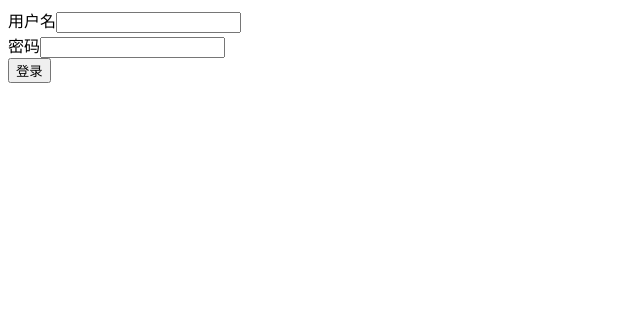
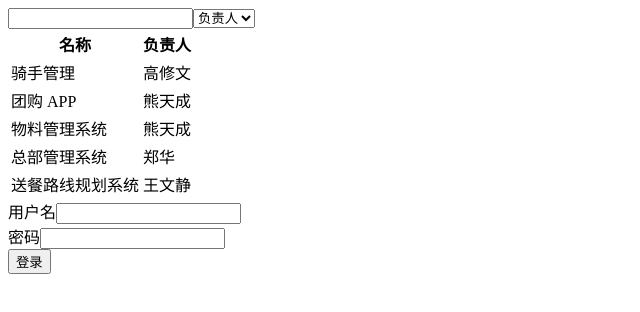
Before and after one commit to suqingyao/jira, a React (Vite) app: page / in a window 1280 px wide. Shown: the top 312 px of the page, without its empty margins (0-640 px from the left). Built offline with nearby package versions, Linux system fonts and the light colour scheme; data requests are answered from the project's data file.

Commit message:
chore: remove jira tool

```diff
--- a/package.json
+++ b/package.json
@@ -42,5 +42,8 @@
     "typescript": "^4.6.4",
     "vite": "^3.1.0",
     "vite-plugin-eslint": "^1.8.1"
+  },
+  "msw": {
+    "workerDirectory": "public"
   }
 }
--- a/src/App.tsx
+++ b/src/App.tsx
@@ -1,10 +1,10 @@
 import ProjectList from '@/screens/project-list'
-import LoginScreen from './screens/login'
+import LoginScreen from '@/screens/login'
 
 function App() {
   return (
     <div>
-      {/* <ProjectList /> */}
+      <ProjectList />
       <LoginScreen />
     </div>
   )
```
